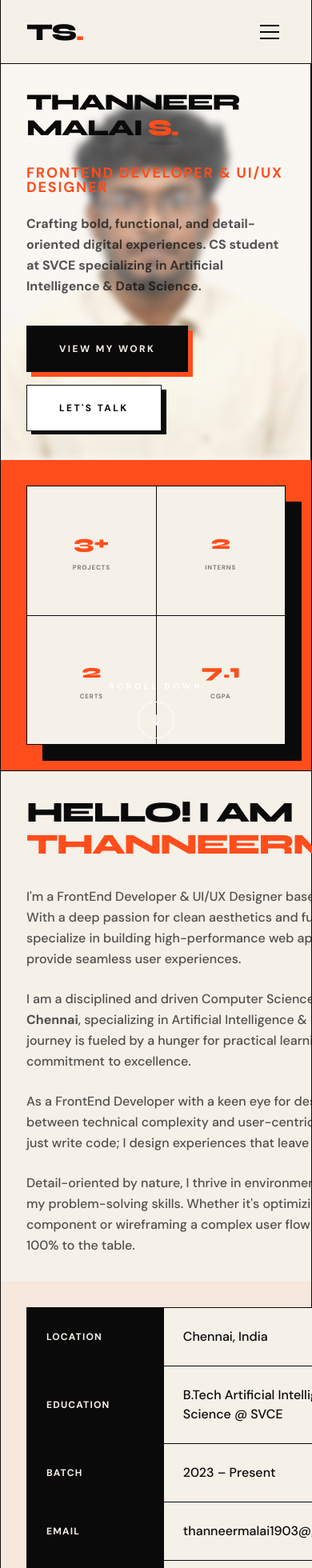
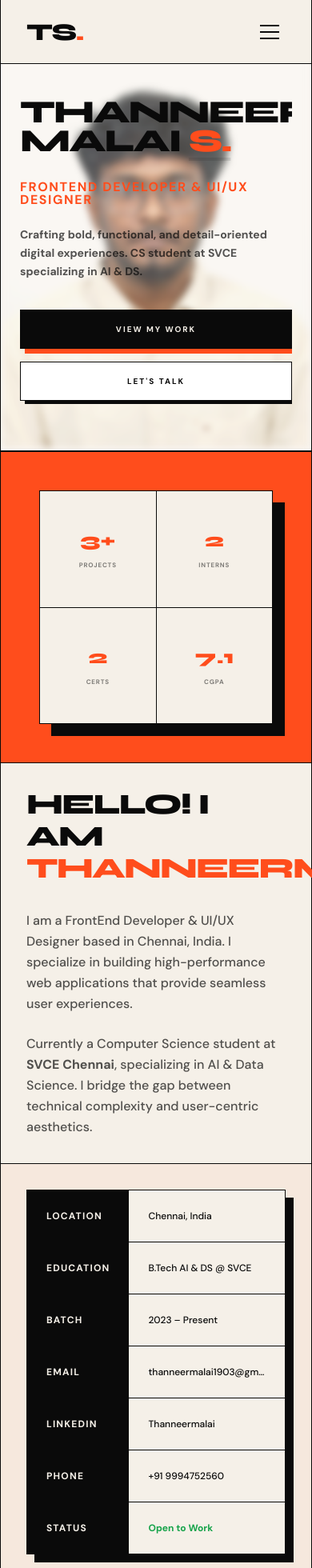
Before and after one commit to Harikarthick19/Thanneermalai-Portfolio, a Next.js app: page / in a window 390 px wide. Shown: the top 1960 px of the page at 80% size. Built offline with nearby package versions, Linux system fonts and the light colour scheme.

Commit message:
Full mobile responsiveness audit and visual unification

```diff
--- a/src/components/About.tsx
+++ b/src/components/About.tsx
@@ -4,9 +4,9 @@ import { motion } from "framer-motion";
 
 export default function About() {
   return (
-    <section id="about" className="border-b-1.5 border-ink bg-cream">
-      <div className="max-w-7xl mx-auto border-x-1.5 border-ink grid md:grid-cols-2">
-        <div className="p-8 md:p-20 border-r-1.5 border-ink">
+    <section id="about" className="border-b-1.5 border-ink bg-cream overflow-hidden">
+      <div className="max-w-7xl mx-auto border-x-1.5 border-ink grid grid-cols-1 md:grid-cols-2">
+        <div className="p-8 md:p-20 border-b-1.5 md:border-b-0 md:border-r-1.5 border-ink">
 
           <motion.div
              whileInView={{ opacity: 1, y: 0 }}
@@ -18,25 +18,13 @@ export default function About() {
             </h2>
             <div className="space-y-6 text-base md:text-lg text-ink/70 font-medium leading-relaxed">
               <p>
-                 I&apos;m a FrontEnd Developer & UI/UX Designer based in Chennai, India.
-                 With a deep passion for clean aesthetics and functional design,
+                 I am a FrontEnd Developer & UI/UX Designer based in Chennai, India.
                  I specialize in building high-performance web applications that provide
                  seamless user experiences.
               </p>
               <p>
-                I am a disciplined and driven Computer Science student at <span className="font-bold">SVCE Chennai</span>,
-                specializing in Artificial Intelligence & Data Science. My journey is fueled by a hunger for practical learning
-                and a commitment to excellence.
-              </p>
-              <p>
-                As a FrontEnd Developer with a keen eye for design, I bridge the gap between
-                technical complexity and user-centric aesthetics. I don&apos;t just write code;
-                I design experiences that leave a lasting impact.
-              </p>
-              <p>
-                Detail-oriented by nature, I thrive in environments that challenge my problem-solving
-                skills. Whether it&apos;s optimizing a React component or wireframing a complex
-                user flow in Figma, I bring 100% to the table.
+                Currently a Computer Science student at <span className="font-bold">SVCE Chennai</span>,
+                specializing in AI & Data Science. I bridge the gap between technical complexity and user-centric aesthetics.
               </p>
             </div>
           </motion.div>
@@ -49,14 +37,14 @@ export default function About() {
             viewport={{ once: true }}
             className="w-full"
           >
-            <div className="border-1.5 border-ink bg-cream shadow-[10px_10px_0px_#0a0a0a]">
+            <div className="border-1.5 border-ink bg-cream shadow-[10px_10px_0px_#0a0a0a] overflow-hidden">
                <table className="w-full text-left">
-                 <tbody>
+                 <tbody className="text-xs md:text-sm">
                     <Row label="Location" value="Chennai, India" />
-                    <Row label="Education" value="B.Tech Artificial Intelligence and Data Science @ SVCE" />
+                    <Row label="Education" value="B.Tech AI & DS @ SVCE" />
                     <Row label="Batch" value="2023 – Present" />
-                    <Row label="Email" value={<a href="mailto:thanneermalai1903@gmail.com" className="hover:text-accent transition-colors cursor-pointer">thanneermalai1903@gmail.com</a>} />
-                    <Row label="LinkedIn" value={<a href="https://www.linkedin.com/in/thanneermalai-shanmugam-719423321" target="_blank" rel="noopener noreferrer" className="hover:text-accent transition-colors cursor-pointer">Thanneermalai Shanmugam</a>} />
+                    <Row label="Email" value={<a href="mailto:thanneermalai1903@gmail.com" className="hover:text-accent truncate block max-w-[150px] md:max-w-none">thanneermalai1903@gmail.com</a>} />
+                    <Row label="LinkedIn" value={<a href="https://www.linkedin.com/in/thanneermalai-shanmugam-719423321" target="_blank" rel="noopener noreferrer" className="hover:text-accent truncate block max-w-[150px] md:max-w-none">Thanneermalai</a>} />
                     <Row label="Phone" value="+91 9994752560" />
                     <Row label="Status" value={<span className="text-green-600 font-bold">Open to Work</span>} isLast />
                  </tbody>
--- a/src/components/Contact.tsx
+++ b/src/components/Contact.tsx
@@ -7,7 +7,7 @@ export default function Contact() {
   return (
     <section id="contact" className="border-b-1.5 border-ink bg-cream">
       <div className="max-w-7xl mx-auto border-x-1.5 border-ink">
-        <div className="grid md:grid-cols-2 divide-x-1.5 border-ink">
+        <div className="grid grid-cols-1 md:grid-cols-2 divide-y-1.5 md:divide-y-0 md:divide-x-1.5 border-ink">
           <div className="p-8 md:p-20">
             <motion.div
               whileInView={{ opacity: 1, x: 0 }}
--- a/src/components/FreelanceServices.tsx
+++ b/src/components/FreelanceServices.tsx
@@ -30,7 +30,7 @@ export default function FreelanceServices() {
              Creative <span className="text-accent underline decoration-4 underline-offset-8">Solutions</span>
           </h2>
         </div>
-        <div className="grid md:grid-cols-2 gap-px bg-ink">
+        <div className="grid grid-cols-1 md:grid-cols-2 gap-px bg-ink">
           {services.map((service, idx) => (
             <motion.div
               key={service.title}
--- a/src/components/Hero.tsx
+++ b/src/components/Hero.tsx
@@ -26,12 +26,12 @@ export default function Hero() {
   };
 
   return (
-    <section className="min-h-screen pt-20 flex flex-col border-b-1.5 border-ink bg-cream overflow-hidden">
+    <section className="min-h-screen pt-16 md:pt-20 flex flex-col border-b-1.5 border-ink bg-cream overflow-hidden">
       <div className="max-w-7xl mx-auto w-full flex-1 flex flex-col md:grid md:grid-cols-2 border-x-1.5 border-ink">
         {/* Left Column - Name & CTA */}
-        <div className="p-8 md:p-16 flex flex-col justify-center border-r-1.5 border-ink bg-white/50 relative overflow-hidden">
+        <div className="p-6 md:p-16 flex flex-col justify-center border-b-1.5 md:border-b-0 md:border-r-1.5 border-ink bg-white/50 relative overflow-hidden min-h-[500px] md:min-h-0">
 
-          {/* Background Photo - Fully covered, slightly blurred, visible */}
+          {/* Background Photo */}
           <div
             onClick={() => setImageClicked(!imageClicked)}
             className={`absolute inset-0 z-0 pointer-events-auto mix-blend-multiply cursor-pointer transition-all duration-300 ${
@@ -47,8 +47,6 @@ export default function Hero() {
             />
           </div>
 
-
-
           <motion.div
             variants={containerVariants}
             initial="hidden"
@@ -56,35 +54,35 @@ export default function Hero() {
             className="w-full max-w-full overflow-hidden relative z-20"
           >
             <motion.div variants={itemVariants} className="overflow-hidden max-w-full">
-              <h1 className="font-syne text-[clamp(1.8rem,5vw,3.2rem)] leading-[1.1] font-extrabold uppercase tracking-tighter mb-8 text-ink">
+              <h1 className="font-syne text-[clamp(2.5rem,8vw,4.5rem)] leading-[0.9] font-extrabold uppercase tracking-tighter mb-8 text-ink">
                 THANNEER<br />
                 MALAI <span className="text-accent underline decoration-4 decoration-ink/10 underline-offset-8">S.</span>
               </h1>
             </motion.div>
 
             <motion.div variants={itemVariants}>
-              <p className="text-lg md:text-xl font-bold uppercase tracking-widest text-accent mb-6 leading-none">
+              <p className="text-base md:text-xl font-bold uppercase tracking-widest text-accent mb-6 leading-none">
                 FrontEnd Developer & UI/UX Designer
               </p>
             </motion.div>
 
             <motion.div variants={itemVariants}>
-              <p className="text-base md:text-lg max-w-md mb-10 leading-relaxed font-bold text-ink/70">
+              <p className="text-sm md:text-lg max-w-md mb-10 leading-relaxed font-bold text-ink/70">
                 Crafting bold, functional, and detail-oriented digital experiences.
-                CS student at SVCE specializing in Artificial Intelligence & Data Science.
+                CS student at SVCE specializing in AI & DS.
               </p>
             </motion.div>
 
-            <motion.div variants={itemVariants} className="flex flex-wrap gap-4">
+            <motion.div variants={itemVariants} className="flex flex-col sm:flex-row gap-4">
               <Link
                 href="#projects"
-                className="group relative bg-ink text-cream px-10 py-5 uppercase font-black tracking-[0.2em] text-xs border-1.5 border-ink overflow-hidden transition-all duration-300 shadow-[6px_6px_0px_#FF4D1C] hover:shadow-none translate-y-[-4px] hover:translate-y-0"
+                className="group relative bg-ink text-cream px-8 py-4 md:px-10 md:py-5 text-center uppercase font-black tracking-[0.2em] text-[10px] md:text-xs border-1.5 border-ink overflow-hidden transition-all duration-300 shadow-[6px_6px_0px_#FF4D1C] hover:shadow-none translate-y-[-4px] hover:translate-y-0"
               >
                 View My Work
               </Link>
               <Link
                 href="#contact"
-                className="group relative bg-white text-ink px-10 py-5 uppercase font-black tracking-[0.2em] text-xs border-1.5 border-ink overflow-hidden transition-all duration-300 shadow-[6px_6px_0px_#0a0a0a] hover:shadow-none translate-y-[-4px] hover:translate-y-0"
+                className="group relative bg-white text-ink px-8 py-4 md:px-10 md:py-5 text-center uppercase font-black tracking-[0.2em] text-[10px] md:text-xs border-1.5 border-ink overflow-hidden transition-all duration-300 shadow-[6px_6px_0px_#0a0a0a] hover:shadow-none translate-y-[-4px] hover:translate-y-0"
               >
                 Let&apos;s Talk
               </Link>
@@ -93,12 +91,12 @@ export default function Hero() {
         </div>
 
         {/* Right Column - Stats */}
-        <div className="bg-accent overflow-hidden flex flex-col justify-center items-center relative p-8 md:p-16">
+        <div className="bg-accent overflow-hidden flex flex-col justify-center items-center relative p-12 md:p-16 border-t-1.5 md:border-t-0 border-ink">
           <motion.div
             initial={{ opacity: 0, scale: 0.8 }}
             animate={{ opacity: 1, scale: 1 }}
             transition={{ duration: 1, delay: 0.4 }}
-            className="grid grid-cols-2 gap-px bg-ink border-1.5 border-ink w-full max-w-sm shadow-[20px_20px_0px_#0a0a0a]"
+            className="grid grid-cols-2 gap-px bg-ink border-1.5 border-ink w-full max-w-sm shadow-[15px_15px_0px_#0a0a0a] md:shadow-[20px_20px_0px_#0a0a0a]"
           >
             <StatBox value="3+" label="Projects" />
             <StatBox value="2" label="Interns" />
@@ -107,7 +105,7 @@ export default function Hero() {
           </motion.div>
 
           <div
-            className="absolute bottom-10 flex flex-col items-center gap-3 cursor-pointer group"
+            className="hidden md:flex absolute bottom-10 flex-col items-center gap-3 cursor-pointer group"
             onClick={() => document.getElementById('about')?.scrollIntoView({ behavior: 'smooth' })}
           >
             <span className="text-[10px] font-black uppercase tracking-[0.4em] text-white">Scroll Down</span>
--- a/src/components/Projects.tsx
+++ b/src/components/Projects.tsx
@@ -48,8 +48,8 @@ export default function Projects() {
             </h2>
         </div>
 
-        {/* Proper 2x2 Grid Layout with robust lines */}
-        <div className="grid md:grid-cols-2 gap-px bg-ink border-b-1.5 border-ink">
+        {/* Proper Responsive Grid Layout with robust lines */}
+        <div className="grid grid-cols-1 md:grid-cols-2 gap-px bg-ink border-b-1.5 border-ink">
           {projects.map((project) => (
             <div
               key={project.title}
--- a/src/components/Skills.tsx
+++ b/src/components/Skills.tsx
@@ -53,7 +53,7 @@ export default function Skills() {
         </h2>
 
 
-        <div className="grid md:grid-cols-2 lg:grid-cols-3 gap-8">
+        <div className="grid grid-cols-1 md:grid-cols-2 lg:grid-cols-3 gap-8">
           {skillCategories.map((cat, idx) => (
             <motion.div
               key={cat.title}
@@ -61,7 +61,7 @@ export default function Skills() {
               initial={{ opacity: 0, y: 20 }}
               viewport={{ once: true }}
               transition={{ delay: idx * 0.1 }}
-              className="border-1.5 border-ink p-6 bg-cream transition-all duration-500 hover:border-accent hover:bg-white group shadow-[8px_8px_0px_#0a0a0a] hover:shadow-none translate-y-[-2px] hover:translate-y-0"
+              className="border-1.5 border-ink p-6 bg-cream transition-all duration-500 hover:bg-white group shadow-[8px_8px_0px_#0a0a0a] hover:shadow-none translate-y-[-2px] hover:translate-y-0"
             >
               <div className="text-accent mb-6 group-hover:scale-110 transition-transform duration-500">
                 {cat.icon}
```
